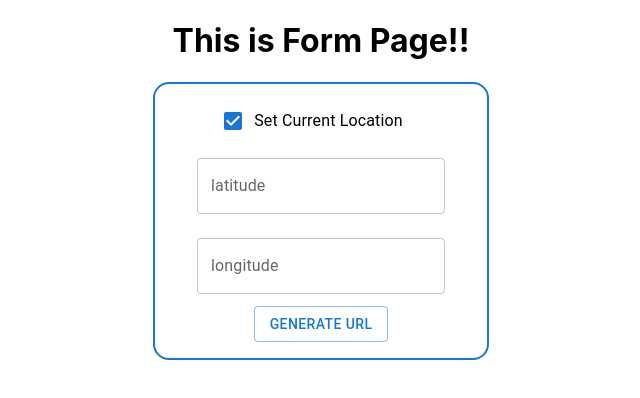
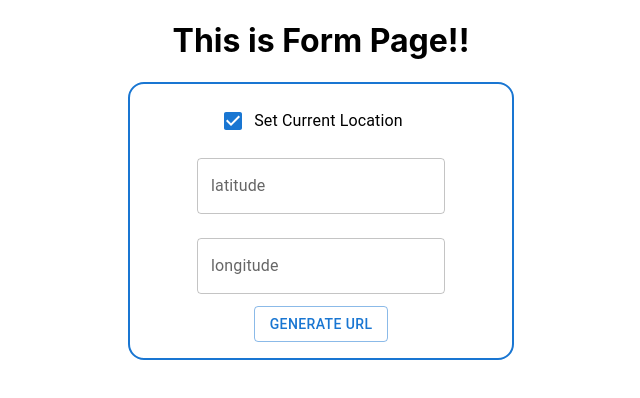
Before and after one commit to santooooooo/WHEARE, a React (Create React App) app: page /form in a window 1280 px wide. Shown: the top 398 px of the page, without its empty margins (319-959 px from the left). Built offline with nearby package versions, Linux system fonts and the light colour scheme; the HTML template or start-up script is replaced by a standard one.

Commit message:
#3 change width of form

```diff
--- a/src/Form/form.tsx
+++ b/src/Form/form.tsx
@@ -45,7 +45,7 @@ export default function Form() {
       <Box
         component="form"
         sx={{
-          maxWidth: 300,
+          maxWidth: 350,
           display: "inline-block",
           border: 2,
           borderColor: "primary.main",
```
